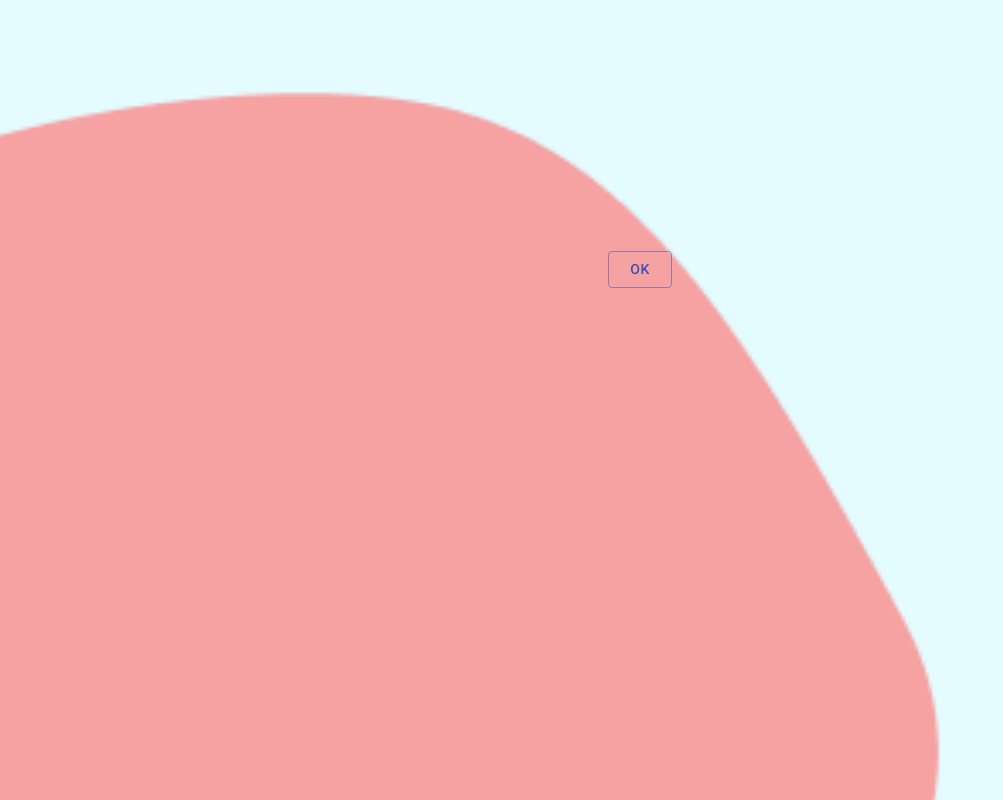
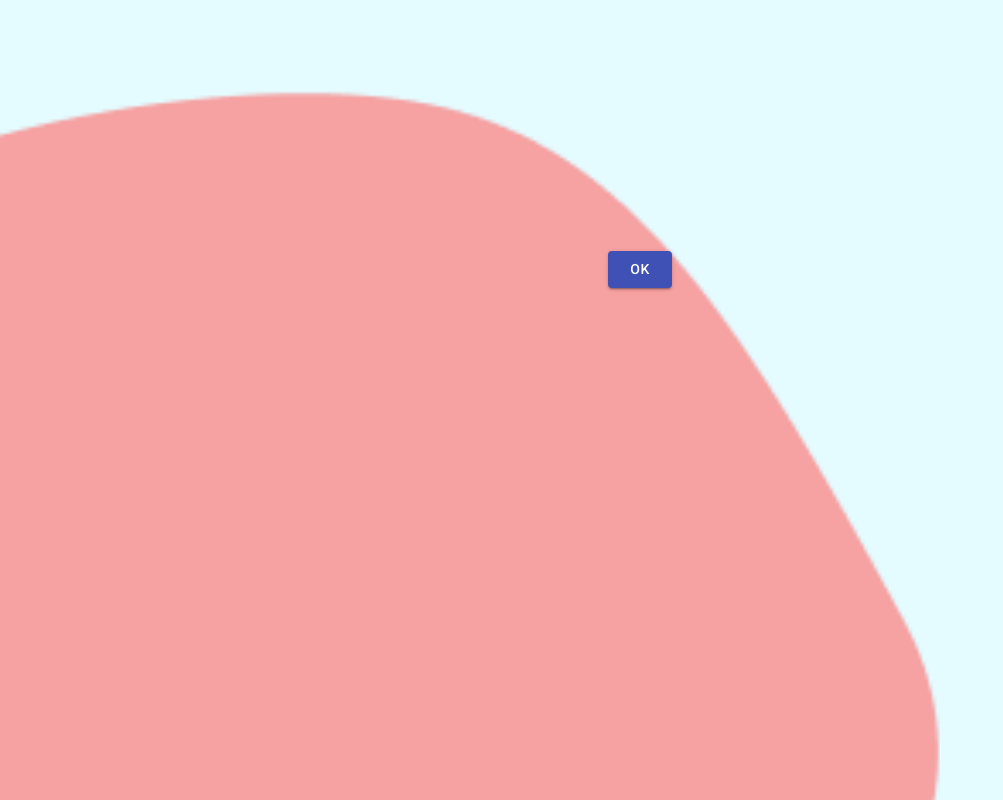
Before and after one commit to WildCodeSchool/bdx-wahoot, a React (Create React App) app in the folder wahoot/: page / in a window 1280 px wide. Shown: the part 928-1728 px from the top of the page, without its empty margins (0-1003 px from the left). Built offline with nearby package versions, Linux system fonts and the light colour scheme.

Commit message:
changement couleur bouton OK

```diff
--- a/wahoot/src/View/PseudoGamer/Components/OkGamer.jsx
+++ b/wahoot/src/View/PseudoGamer/Components/OkGamer.jsx
@@ -24,7 +24,7 @@ const OkGamer = ({pseudo})=>{
 
   return (
     <div>
-      <Button variant="outlined" color="primary" onClick={handleClickOpen}>
+      <Button variant="contained" color="primary" onClick={handleClickOpen}>
         OK
       </Button>
       <Dialog
```
